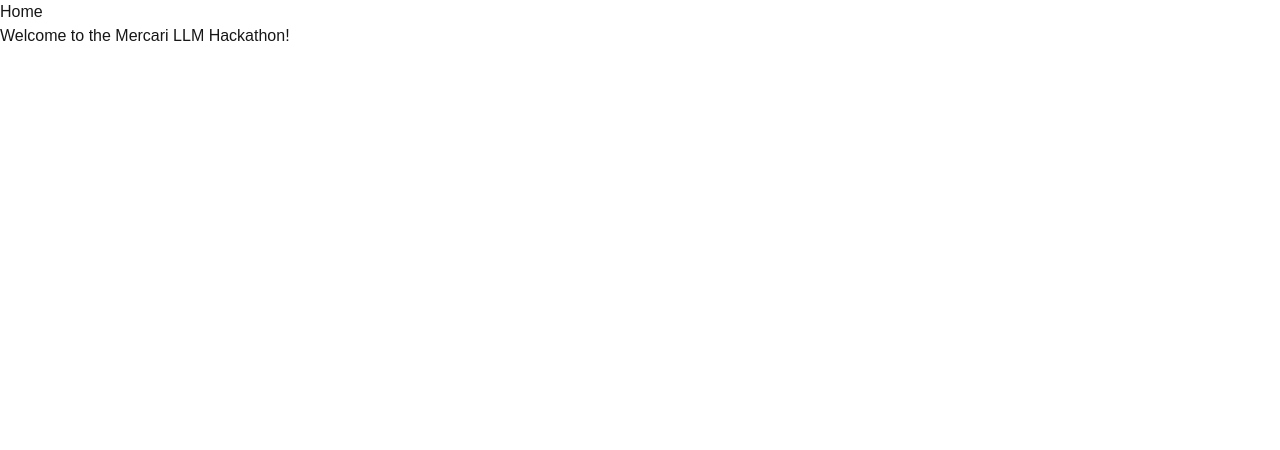
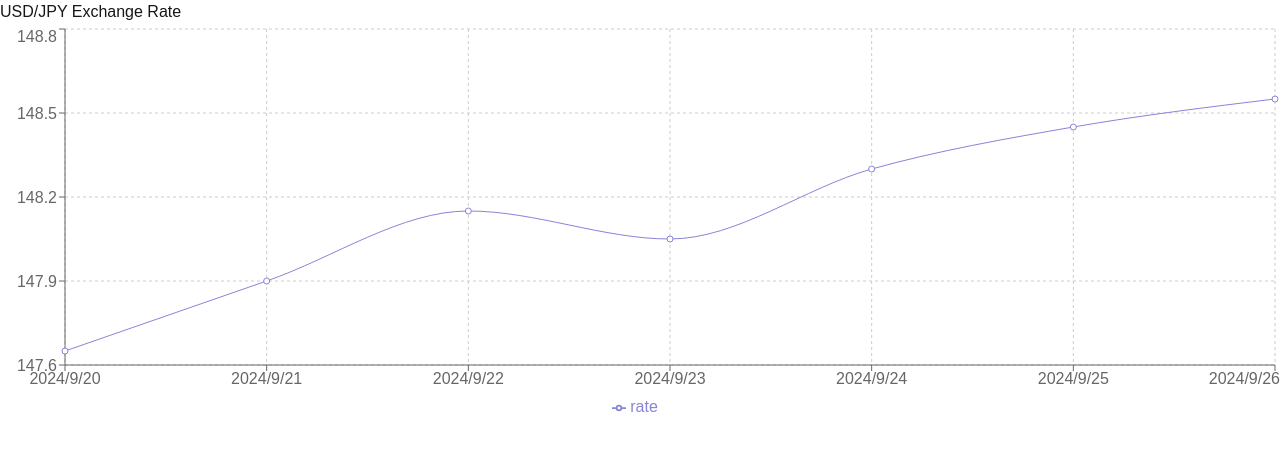
Before and after one commit to vyuma/mercari-llm-hack-front, a Next.js app: page /home in a window 1280 px wide. Shown: the top 450 px of the page. Built offline with nearby package versions, Linux system fonts and the light colour scheme.

Commit message:
chartの実装

```diff
--- /dev/null
+++ b/src/app/API/FX.ts
@@ -0,0 +1,9 @@
+export default async function fetchFX() {
+    const APIKEY = process.env.NEXT_PUBLIC_DOLL_APIKEY;
+    const response = await fetch('https://www.alphavantage.co/query?function=CURRENCY_EXCHANGE_RATE&from_currency=USD&to_currency=JPY&apikey='+APIKEY);
+    // APIはhttps://zenn.dev/taizo_pro/articles/16bf8bd2f84c32を見よう
+    const data  = await response.json();
+    console.log(data);
+    // ここでdataを取得する！
+    return data['Realtime Currency Exchange Rate']['5. Exchange Rate'];
+}
--- a/src/app/components/chart.tsx
+++ b/src/app/components/chart.tsx
@@ -0,0 +1,70 @@
+'use client';
+import { format } from "path";
+import { useState } from "react";
+import React from "react";
+import {
+  LineChart,
+  Line,
+  XAxis,
+  YAxis,
+  CartesianGrid,
+  Tooltip,
+  Legend,
+  ResponsiveContainer,
+} from "recharts";
+// Import necessary modules and types
+
+
+// Define the data type
+interface ExchangeRateData {
+  date: string;
+  rate: number;
+}
+
+// Mock data for USD/JPY exchange rates
+const mockData: ExchangeRateData[] = [
+  { date: "2024-09-20", rate: 147.65 },
+  { date: "2024-09-21", rate: 147.90 },
+  { date: "2024-09-22", rate: 148.15 },
+  { date: "2024-09-23", rate: 148.05 },
+  { date: "2024-09-24", rate: 148.30 },
+  { date: "2024-09-25", rate: 148.45 },
+  { date: "2024-09-26", rate: 148.55 },
+];
+
+const FormatData = (data:ExchangeRateData[]) => {
+    const formattedData = data.map((item) => {
+        const date = new Date(item.date);
+        // yyyy/mm/ddの形式に変換する
+        const formattedDate = `${date.getFullYear()}/${date.getMonth() + 1}/${date.getDate()}`;
+        return {
+            date: formattedDate,
+            rate: item.rate,
+        };
+    })
+    return formattedData;
+}
+
+const FormatMockData = FormatData(mockData);
+
+// Create the ExchangeRateChart component
+const ExchangeRateChart: React.FC = () => {
+  return (
+    <div style={{ width: "100%", height: 400 }}>
+      <h2>USD/JPY Exchange Rate</h2>
+      <ResponsiveContainer width="100%" height="100%">
+        <LineChart data={FormatMockData}>
+          <CartesianGrid strokeDasharray="3 3" />
+          <XAxis dataKey="date" />
+          <YAxis domain={["auto", "auto"]} />
+          <Tooltip />
+          <Legend />
+          <Line type="monotone" dataKey="rate" stroke="#8884d8" activeDot={{ r: 8 }} />
+        </LineChart>
+      </ResponsiveContainer>
+    </div>
+  );
+};
+
+
+export default ExchangeRateChart;
--- a/src/app/home/page.tsx
+++ b/src/app/home/page.tsx
@@ -1,10 +1,14 @@
 
+import React from 'react';
+import ExchangeRateChart from '@/app/components/chart'
 
 export default function Page() {
   return (
     <div>
-      <h1>Home</h1>
-      <p>Welcome to the Mercari LLM Hackathon!</p>
+
+      {/* usTojpを用いる */}
+      < ExchangeRateChart/>
+
     </div>
   );
 }
```
Also changed, not shown: package.json (+5 -4 lines), 1 other file (tests, documents, lock files or other folders).
